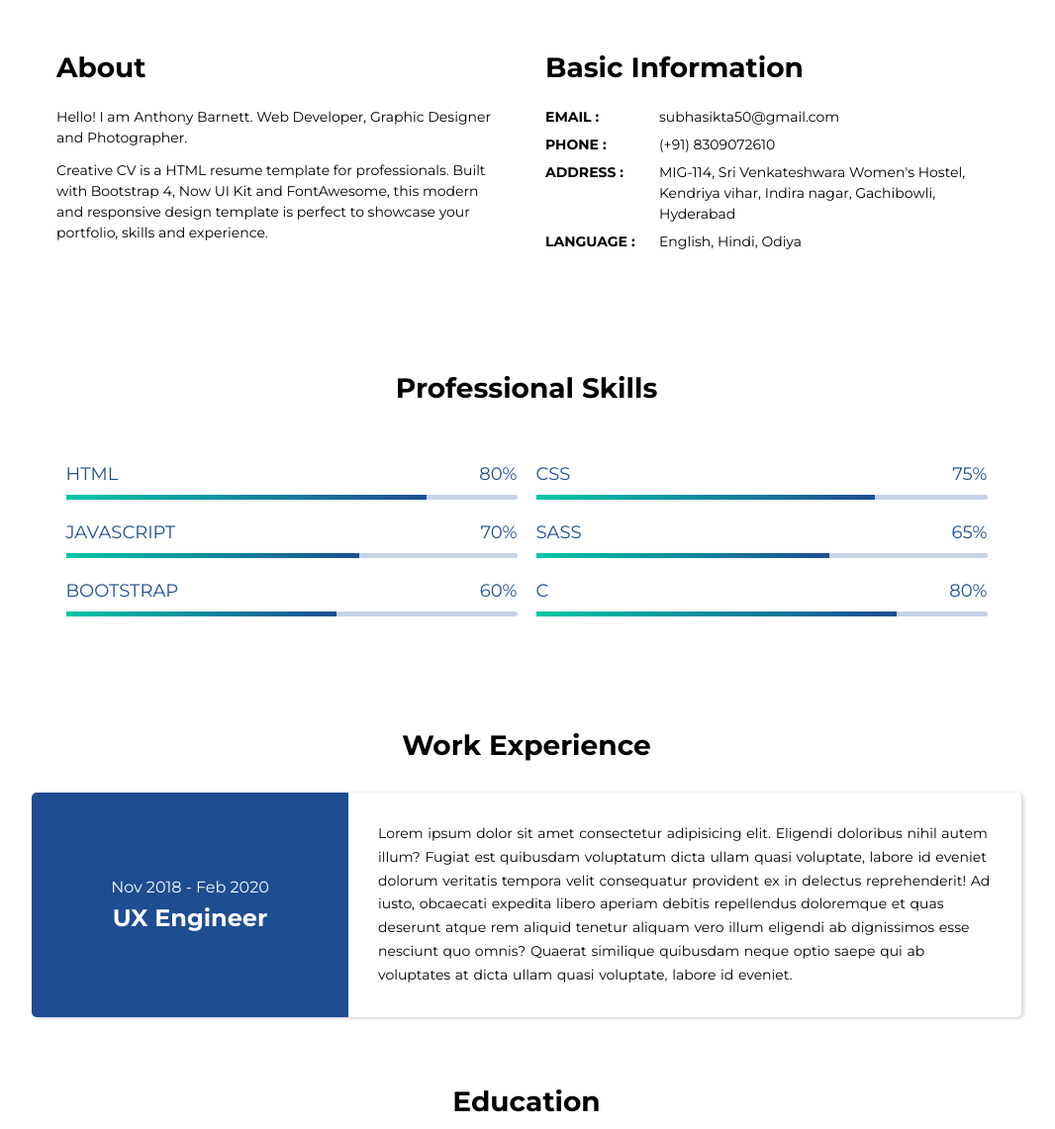
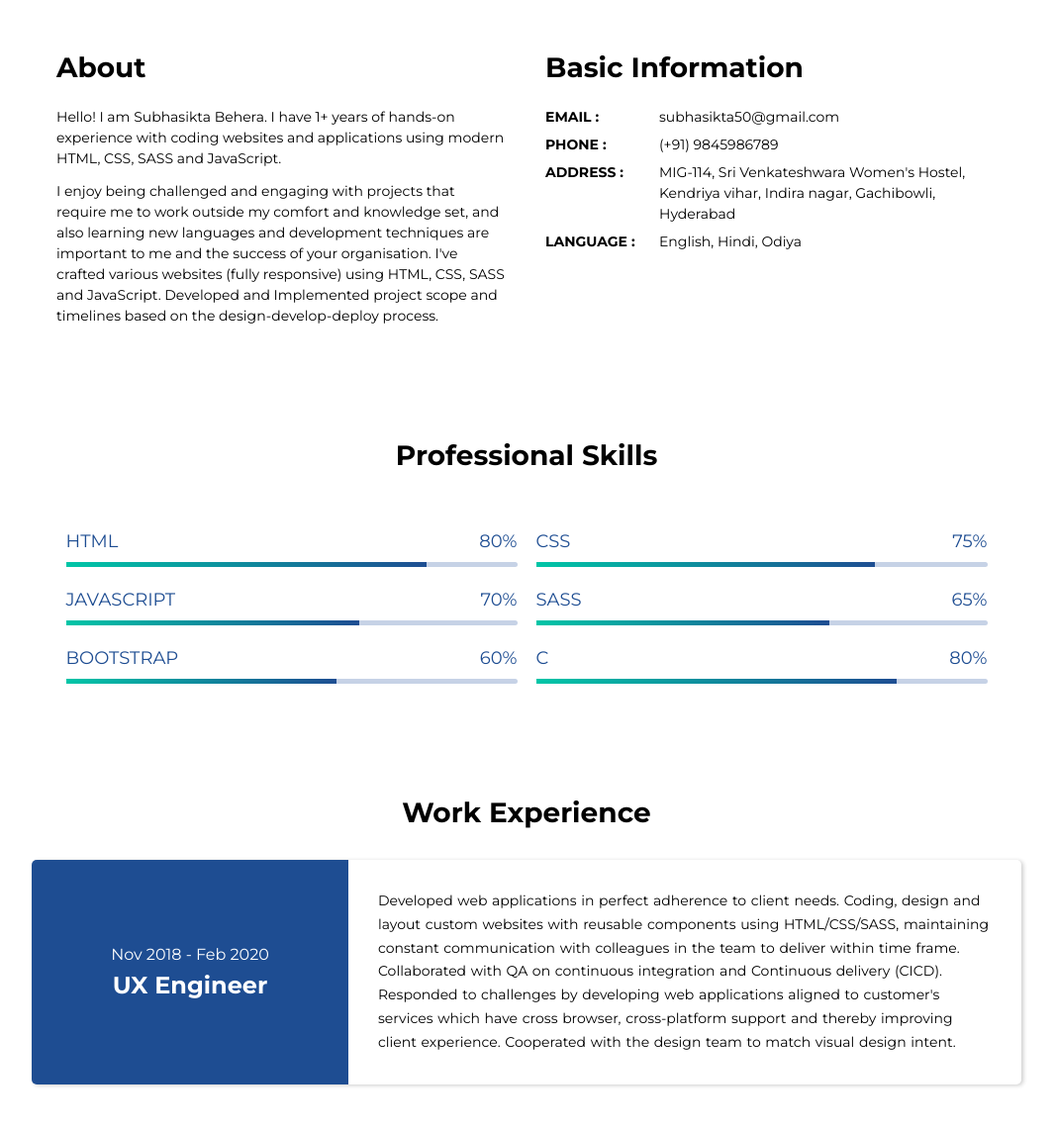
Before and after one commit to subhasikta/subhasikta.github.io, a website: page index.html in a window 1280 px wide. Shown: the part 597-1738 px from the top of the page at 99% size, without its empty margins (108-1174 px from the left). Drawn offline with Linux system fonts and the light colour scheme.

Commit message:
Content and profile pic changes

```diff
--- a/index.html
+++ b/index.html
@@ -47,12 +47,13 @@
                 <div class="profile-image-container">
                     <div class="profile-container">
                         <div class="profile-image">
-                            <a href="#"><img src="images/tublyt_pic.jpg" alt="profile_img"></a>
+                            <a href="#"><img src="images/subhasikta.jpg" alt="profile_img"></a>
                         </div>
                         <div class="heading">Subhasikta Behera</div>
                         <div class="designation">Front-end Developer</div>
-                        <div class="download-btn"><a href="files/Subhasikta_Resume.pdf" target="_blank"
-                                download>Download CV</a></div>
+                        <div class="download-btn">
+                            <a href="files/Subhasikta_Resume.pdf" target="_blank" download>Download CV</a>
+                        </div>
                     </div>
                 </div>
             </header>
@@ -62,12 +63,18 @@
                     <div class="about-block">
                         <h1>About</h1>
                         <div class="content">
-                            <div class="para-1">Hello! I am Anthony Barnett. Web Developer, Graphic Designer and
-                                Photographer.</div>
-                            <div>Creative CV is a HTML resume template for professionals. Built with Bootstrap 4, Now UI
-                                Kit
-                                and FontAwesome, this modern and responsive design template is perfect to showcase your
-                                portfolio, skills and experience.</div>
+                            <div class="para-1">
+                                Hello! I am Subhasikta Behera. I have 1+ years of hands-on experience
+                                with coding websites and applications using modern HTML, CSS, SASS and JavaScript.
+                            </div>
+                            <div>
+                                I enjoy being challenged and engaging with projects that require me to work outside my
+                                comfort and knowledge set, and also learning new languages and development techniques
+                                are important to me and the success of your organisation. I've crafted various websites
+                                (fully responsive) using
+                                HTML, CSS, SASS and JavaScript. Developed and Implemented project scope and timelines
+                                based on the design-develop-deploy process.
+                            </div>
                         </div>
                     </div>
                     <div class="basic-info-block">
@@ -78,7 +85,7 @@
                         </div>
                         <div class="content">
                             <strong class="title">phone :</strong>
-                            <div class="title-value">(+91) 8309072610</div>
+                            <div class="title-value">(+91) 9845986789</div>
                         </div>
                         <div class="content">
                             <strong class="title" style="min-width: 95px !important;">address :</strong>
@@ -172,14 +179,13 @@
                         </div>
                         <div class="job-description">
                             <div>
-                                Lorem ipsum dolor sit amet consectetur adipisicing elit. Eligendi doloribus nihil autem
-                                illum? Fugiat est quibusdam voluptatum dicta ullam quasi voluptate, labore id eveniet
-                                dolorum veritatis tempora velit consequatur provident ex in delectus reprehenderit! Ad
-                                iusto, obcaecati expedita libero aperiam debitis repellendus doloremque et quas deserunt
-                                atque rem aliquid tenetur aliquam vero illum eligendi ab dignissimos esse nesciunt quo
-                                omnis? Quaerat similique quibusdam neque optio saepe qui ab voluptates at dicta ullam
-                                quasi
-                                voluptate, labore id eveniet.
+                                Developed web applications in perfect adherence to client needs. Coding, design and
+                                layout custom websites with reusable components using HTML/CSS/SASS, maintaining
+                                constant communication with colleagues in the team to deliver within time frame.
+                                Collaborated with QA on continuous integration and Continuous delivery (CICD).
+                                Responded to challenges by developing web applications aligned to customer's services
+                                which have cross browser, cross-platform support and thereby improving client
+                                experience. Cooperated with the design team to match visual design intent.
                             </div>
                         </div>
                     </div>
```
Also changed, not shown: images/subhasikta.jpg (renamed from images/tublyt_pic.jpg).
